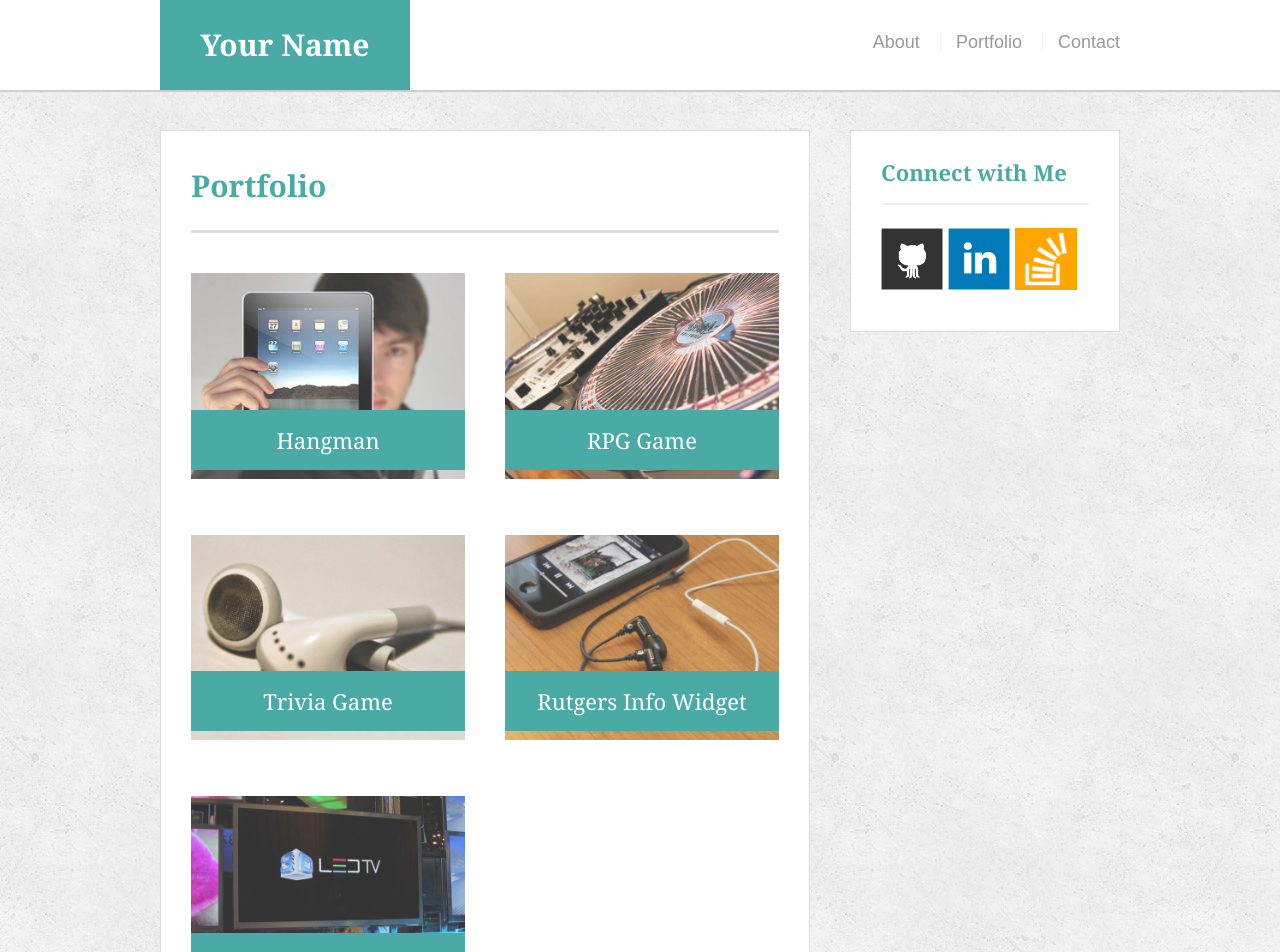
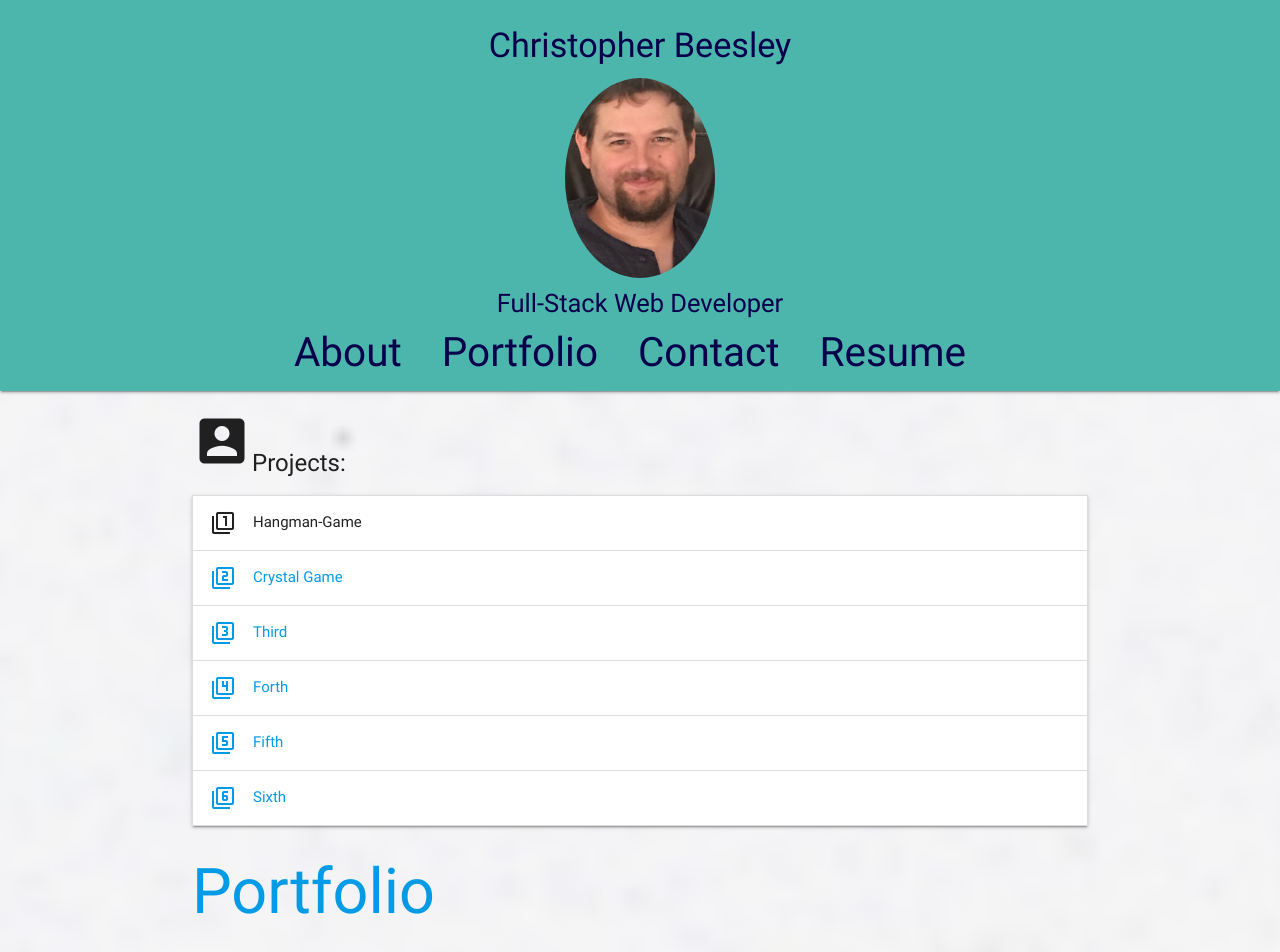
Before and after one commit to cbeez07/profileChris, a PHP site: page /portfolio.html in a window 1280 px wide. Shown: the top 952 px of the page. Run offline with PHP 8.4, Linux system fonts and the light colour scheme; some libraries are stand-ins or nearby versions; grey boxes are pictures that could not be loaded.

Commit message:
working on the portfolio page

```diff
--- a/assets/css/style2.css
+++ b/assets/css/style2.css
@@ -1,6 +1,12 @@
+/* Header */
 header img {
     width: 150px;
     margin-bottom: 10px;
+}
+
+header {
+    padding-top: 10px;
+    margin-bottom: 20px;
 }
 
 header nav{
@@ -45,10 +51,47 @@ header h4 {
  }
  #centeredmenu ul li a {
     display:block;
-    margin:0 0 0 1px;
+    margin-right: 20px;
     padding:3px 10px;
     color:#07014c;
     text-decoration:none;
     line-height:1.1em;
     font-size: 2.7em;
  }
+
+ /* About me Section */
+
+ .aboutMe {
+     margin-top: 30px;
+ }
+
+ body {
+    background-image: url(../images/bgImage.jpg);
+    background-repeat: no-repeat;
+    height: 100%;
+    background-position: center 85px;
+    background-size: cover;
+}
+
+div p {
+    color: #07014c;
+}
+
+/* portfolio */
+span {
+    font-size: x-large;
+}
+
+.portfolioTop {
+    margin-bottom: 20px;
+}
+
+.websitePics {
+    width: 400px;
+}
+
+/* footer */
+footer a img{
+    height: 50px;
+    background: white;
+}
--- /dev/null
+++ b/javascript/app.js
@@ -0,0 +1,3 @@
+$(document).ready(function(){
+    $('.collapsible').collapsible();
+  });
--- a/portfolio.html
+++ b/portfolio.html
@@ -2,74 +2,144 @@
 <html lang="en-us">
 
 <head>
+  <meta charset="UTF-8">
+
   <meta name="viewport" content="width=device-width, initial-scale=1.0">
-  <meta charset="UTF-8">
-  <title>Portfolio | Your Name</title>
+  <meta http-equiv="X-UA-Compatible" content="ie=edge">
   <link rel="stylesheet" type="text/css" href="assets/css/reset.css">
-  <link rel="stylesheet" type="text/css" href="assets/css/style.css">
+  <link rel="stylesheet" href="https://cdnjs.cloudflare.com/ajax/libs/materialize/0.100.2/css/materialize.min.css">
+  <link rel="stylesheet" type="text/css" href="assets/css/style2.css">
+  <link href="https://fonts.googleapis.com/icon?family=Material+Icons" rel="stylesheet">
+
+  <title>Portfolio | Chris Beesley</title>
 </head>
 
 <body>
 
-  <header id="masthead">
+   <header class="header teal lighten-2 center-align z-depth-1">
+        <h4>Christopher Beesley</h4>
+        <img src="assets/images/profilePic.jpg" class="circle responsive-img" alt="Chris Beesley">
+        <p>Full-Stack Web Developer</p>
+
+    <nav class="teal lighten-2">
+        <div class="nav-wrapper" id="centeredmenu">
+            <ul id="nav-mobile" class="hide-on-med-and-down">
+                <li class="center-align"><a href="index.html">About</a></li>
+                <li><a href="portfolio.html">Portfolio</a></li>
+                <li><a href="contact.html">Contact</a></li>
+                <li><a href="assets/documents/ChrisResume2.pdf">Resume</a></li>
+            </ul>
+        </div>
+    </nav>
+
+  </header>
+  <div class="container portfolioTop">
+      <span><i class="medium material-icons">account_box</i>Projects:</span>
+  </div>
+
+
   <div class="container">
-      <a href="index.html" id="logo">Your Name</a>
-      <nav>
-        <a href="index.html">About</a>
-        <a href="portfolio.html">Portfolio</a>
-        <a href="contact.html">Contact</a>
-      </nav>
+    <ul class="collapsible" data-collapsible="accordion">
+      <li>
+        <div class="collapsible-header"><i class="material-icons">filter_1</i>Hangman-Game</div>
+        <div class="collapsible-body">
+          <a href="https://cbeez07.github.io/Hangman-Game/" target="_blank">
+            <img src="assets/images/hangman.png" alt="hangman" class="websitePics">
         </div>
-  </header>
+      </li>
+      <li>
+        <div class="collapsible-header"><i class="material-icons">filter_2</i>Crystal Game</div>
+        <div class="collapsible-body">
+          <span>Lorem ipsum dolor sit amet.</span>
+        </div>
+      </li>
+      <li>
+        <div class="collapsible-header"><i class="material-icons">filter_3</i>Third</div>
+        <div class="collapsible-body">
+
+        </div>
+      </li>
+      <li>
+        <div class="collapsible-header"><i class="material-icons">filter_4</i>Forth</div>
+        <div class="collapsible-body"><span>Lorem ipsum dolor sit amet.</span></div>
+      </li>
+      <li>
+        <div class="collapsible-header"><i class="material-icons">filter_5</i>Fifth</div>
+        <div class="collapsible-body"><span>Lorem ipsum dolor sit amet.</span></div>
+      </li>
+      <li>
+        <div class="collapsible-header"><i class="material-icons">filter_6</i>Sixth</div>
+        <div class="collapsible-body"><span>Lorem ipsum dolor sit amet.</span></div>
+      </li>
+
+    </ul>
+  </div>
 
   <div id="main-container" class="container">
       <section class="main-section">
           <h1>Portfolio</h1>
 
           <div class="work">
-        <img src="assets/images/technics-q-c-640-480-1.jpg" alt="hangman">
+            <a href="https://cbeez07.github.io/Hangman-Game/" target="_blank">
+              <img src="assets/images/hangman.png" alt="hangman">
 
               <h3>Hangman</h3>
+            </a>
           </div>
           <div class="work">
-        <img src="assets/images/technics-q-c-640-480-2.jpg" alt="RPG Game">
+            <a href="https://cbeez07.github.io/week-4-game/" target="_blank">
+              <img src="assets/images/crystal.png" alt="RPG Game">
 
-        <h3>RPG Game</h3>
+              <h3>Crystal Game</h3>
+            </a>
           </div>
           <div class="work">
-        <img src="assets/images/technics-q-c-640-480-5.jpg" alt="Trivia Game">
+            <a href="https://cbeez07.github.io/Triviagame/" target="_blank">
+              <img src="assets/images/trivia.png" alt="Trivia Game">
 
               <h3>Trivia Game</h3>
+            </a>
           </div>
           <div class="work">
+            <a href="https://cbeez07.github.io/Giphy/" target="_blank">
               <img src="assets/images/technics-q-c-640-480-7.jpg" alt="Rutgers Info Widget">
 
-        <h3>Rutgers Info Widget</h3>
+              <h3>Giphy</h3>
+            </a>
           </div>
           <div class="work">
+            <a href="https://cbeez07.github.io/Trains/" target="_blank">
               <img src="assets/images/technics-q-c-640-480-9.jpg" alt="Rock Paper Scissors">
 
-        <h3>Rock Paper Scissors</h3>
+              <h3>Train Schedule</h3>
+            </a>
           </div>
 
         </section>
-
-    <section class="sidebar">
-      <div id="connect">
-        <h2>Connect with Me</h2>
-
-        <a href="#"><img src="assets/images/github-128.png" class="social" alt="GitHub" /></a>
-        <a href="#"><img src="assets/images/linkedin-128.png" class="social" alt="LinkedIn" /></a>
-        <a href="#"><img src="assets/images/stackoverflow-128.png" class="social" alt="Stack Overflow" /></a>
-      </div>
-    </section>
   </div>
 
-  <footer>
+  <footer class="page-footer teal lighten-2">
     <div class="container">
-      Copyright &copy; 2016 Your Name
+        <div class="row">
+        <div class="col l6 s12">
+            <h5 class="white-text">Connect With Me</h5>
+            <a class="grey-text text-lighten-3" href="https://github.com/cbeez07"><img src="assets/images/github-128.png" alt="github"></a>
+            <a class="grey-text text-lighten-3" href="https://www.linkedin.com/in/beesleyc07"><img src="assets/images/linkedin-128.png" alt="linkedIn"</a>
+            <a class="grey-text text-lighten-3" href="https://stackexchange.com/users/12539854/chris-beesley"><img src="assets/images/stackoverflow-128.png"</a>
+
+        </div>
+        </div>
+    </div>
+    <div class="footer-copyright cyan darken-3">
+        <div class="container">
+        © 2018 Copyright Christopher Beesley
+        </div>
     </div>
   </footer>
+
+  <script type="text/javascript" src="https://code.jquery.com/jquery-3.2.1.min.js"></script>
+  <script src="https://cdnjs.cloudflare.com/ajax/libs/materialize/0.100.2/js/materialize.min.js"></script>
+  <script type="text/javascript" src="javascript/app.js"></script>
 </body>
 
 </html>
```
Also changed, not shown: index.html (+40 -3 lines), assets/images/bgImage.jpg (added), 3 other files. Lines whose indentation alone changed are shown as unchanged.
